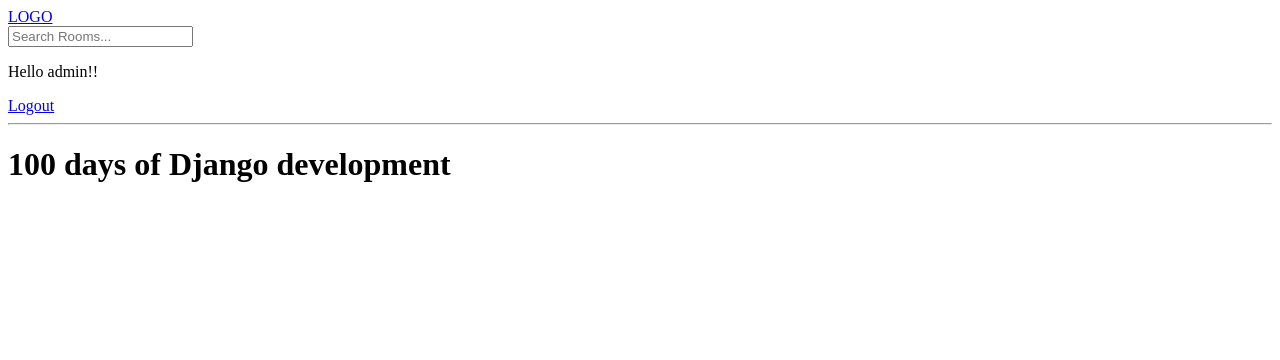
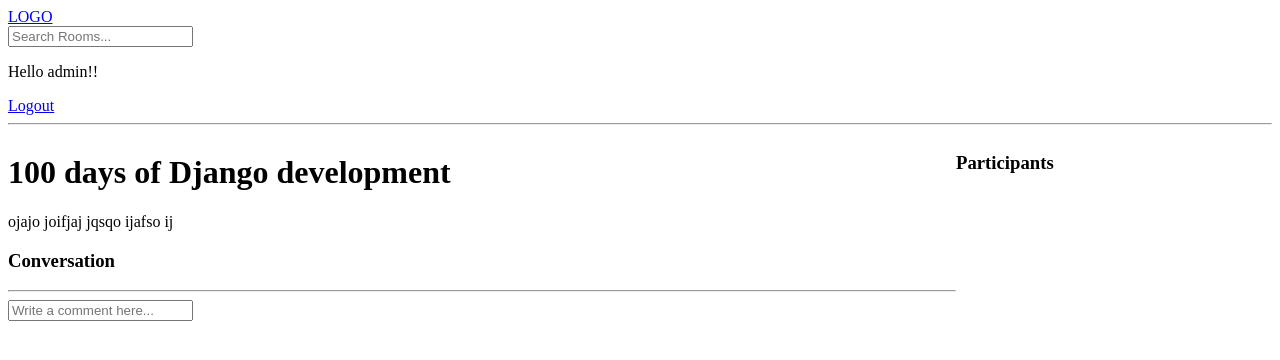
Before and after one commit to h-lakshman/StudyBud, a Django app: page /room/6/ in a window 1280 px wide. Shown: the top 360 px of the page. Run offline with Django 4.2, Linux system fonts and the light colour scheme; a user stored in the database is signed in; data comes from the database, SQL or seed files in the repository; both versions use the stored data as it was after the commit.

Commit message:
Created a chat box on rooms where users in the room can comment and chat with each other.Room now also shows list of of participants

```diff
--- a/base/forms.py
+++ b/base/forms.py
@@ -1,5 +1,5 @@
 from django.forms import ModelForm
-from .models import Room
+from .models import Room, Message
 
 
 class RoomForm(ModelForm):
--- a/base/models.py
+++ b/base/models.py
@@ -14,6 +14,7 @@ class Room(models.Model):
     topic = models.ForeignKey(Topic, on_delete=models.SET_NULL, null=True)
     name = models.CharField(max_length=200)
     description = models.TextField(null=True, blank=True)
+    participants = models.ManyToManyField(User, related_name='participants')
     updated = models.DateTimeField(auto_now=True)
     created = models.DateTimeField(auto_now_add=True)
 
--- a/base/templates/base/delete-room.html
+++ b/base/templates/base/delete-room.html
@@ -3,7 +3,7 @@
 {% block content %}
     <form method="POST" action="">
         {% csrf_token %}
-        <p>Are you sure you want to delete this room</p>
+        <p>Are you sure you want to delete this</p>
         <input type="submit" value="Confirm">
         <a href="{{ request.META.HTTP_REFERER }}">Go Back</a>
     </form>
--- a/base/templates/base/room.html
+++ b/base/templates/base/room.html
@@ -1,5 +1,45 @@
 {% extends 'main.html'%}
 
 {% block content %}
-<h1>{{room.name}}</h1>
+<style>
+    .room-container{
+        display: grid;
+        grid-template-columns: 3fr 1fr;
+    }
+</style>
+<div class="room-container">
+    <div>
+            <h1>{{room.name}}</h1>
+            <p>{{room.description}}</p>
+        <div class="comment-wrapper">
+            <h3>Conversation</h3>
+            <hr>
+            {% for message in room_messages %}
+                <div>
+                {% if request.user == message.user%}
+                <a href="{% url 'delete-comment' message.id%}">Delete</a>
+                {% endif %}
+                <p>@{{message.user}} {{message.created|timesince}} ago.</p>
+                <p>{{message.body}}</p>
+                <hr>
+                </div>
+            {% endfor %}
+        </div>
+        {% if request.user.is_authenticated %}
+        <div class="comment-form">
+            <form  method='POST' action="">
+                {% csrf_token %}
+                <input type="text" name="body" placeholder="Write a comment here...">
+            </form>
+        </div>
+        {% endif %}
+    </div>
+    <div>
+        <h3>Participants</h3>
+        {% for participant in participants%}
+            <p>@{{participant.username}}</p>
+        {% endfor %}
+    </div>
+</div>
+
 {% endblock %}
--- a/base/urls.py
+++ b/base/urls.py
@@ -10,4 +10,5 @@ urlpatterns = [
     path('create-room/', views.createRoom, name='create-room'),
     path('update-Room/<str:pk>', views.updateRoom, name='update-room'),
     path('delete-Room/<str:pk>', views.deleteRoom, name='delete-room'),
+    path('delete-message/<str:pk>', views.deleteMessage, name='delete-comment'),
 ]
--- a/base/views.py
+++ b/base/views.py
@@ -1,4 +1,4 @@
-from .models import Room, Topic
+from .models import Room, Topic, Message
 from .forms import RoomForm
 from django.http import HttpResponse
 from django.contrib.auth.forms import UserCreationForm
@@ -65,7 +65,17 @@ def home(request):
 
 def room(request, pk):
     room = Room.objects.get(id=pk)
-    return render(request, 'base/room.html', {'room': room})
+    room_messages = room.message_set.all().order_by('-created')
+    participants = room.participants.all()
+    if request.method == 'POST':
+        message = Message.objects.create(
+            user=request.user,
+            room=room,
+            body=request.POST.get('body')
+        )
+        room.participants.add(request.user)
+        return redirect('room', pk=room.id)
+    return render(request, 'base/room.html', {'room': room, 'room_messages': room_messages, 'participants':participants})
 
 
 @login_required(login_url='login')
@@ -92,6 +102,7 @@ def updateRoom(request, pk):
     return render(request, 'base/create-room.html', {'form': form, 'room': room})
 
 
+@login_required(login_url='login')
 def deleteRoom(request, pk):
     room = get_object_or_404(Room, id=pk)
     if request.user != room.host:
@@ -100,3 +111,15 @@ def deleteRoom(request, pk):
         room.delete()
         return redirect('home')
     return render(request, 'base/delete-room.html', {'obj': room})
+
+
+@login_required(login_url='login')
+def deleteMessage(request, pk):
+    message = get_object_or_404(Message, id=pk)
+    if request.user != message.user:
+        return HttpResponse("You're not allowed here")
+    if request.method == 'POST':
+        temp = message.room.id
+        message.delete()
+        return redirect('room', pk=temp)
+    return render(request, 'base/delete-room.html', {'obj': message})
```
Also changed, not shown: base/migrations/0004_alter_room_options_room_participants.py (added), db.sqlite3.
